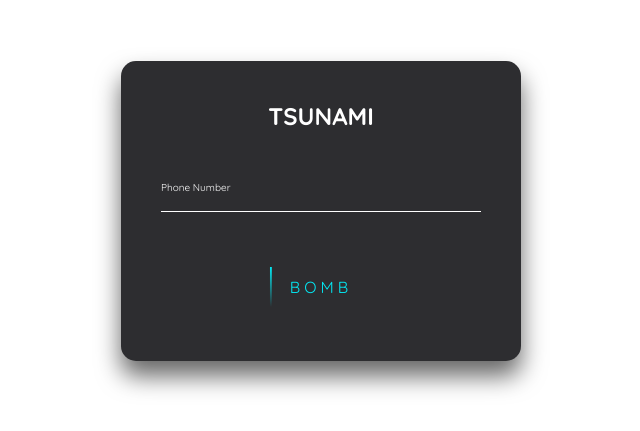
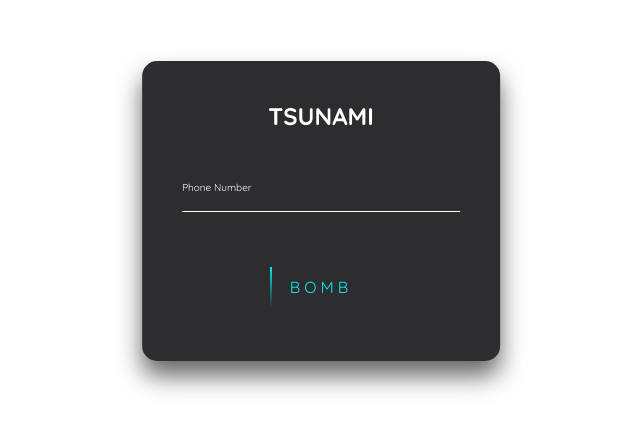
Before and after one commit to utsanjan/DopeSatan, a plain HTML site: page Tsunami/tsunami-web/index.html in a window 1280 px wide. Shown: the part 189-620 px from the top of the page, without its empty margins (319-959 px from the left). Drawn offline with Linux system fonts and the light colour scheme.

Commit message:
Update style.css

```diff
--- a/Tsunami/tsunami-web/style.css
+++ b/Tsunami/tsunami-web/style.css
@@ -184,10 +184,11 @@ input[type="submit"]:active
   top: 50%;
   left: 50%;
   opacity: 100%;
-  width: 400px;
+  width: auto;
   height: 300px;
   padding: 40px;
   z-index: 1000;
+  max-width: 400px;
   position: absolute;
   background: #2D2D30;
   box-sizing: border-box;
```
